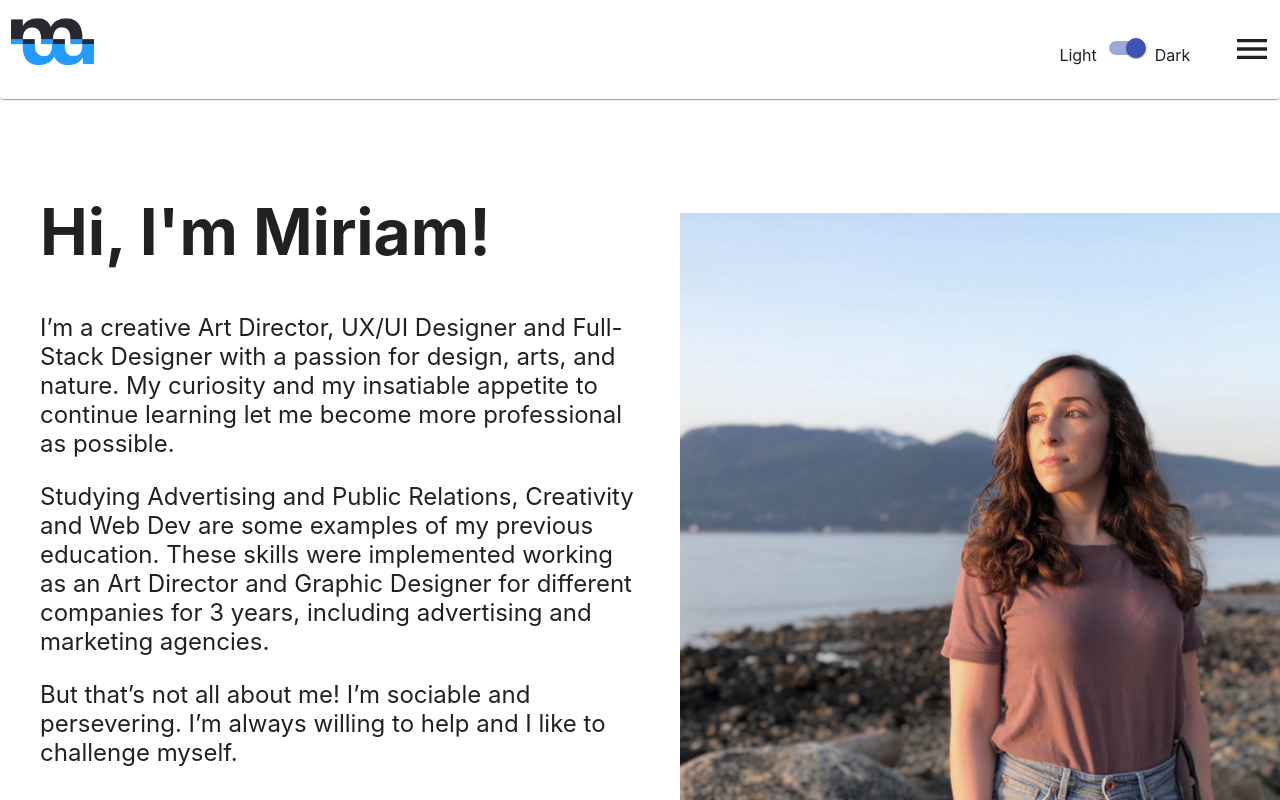
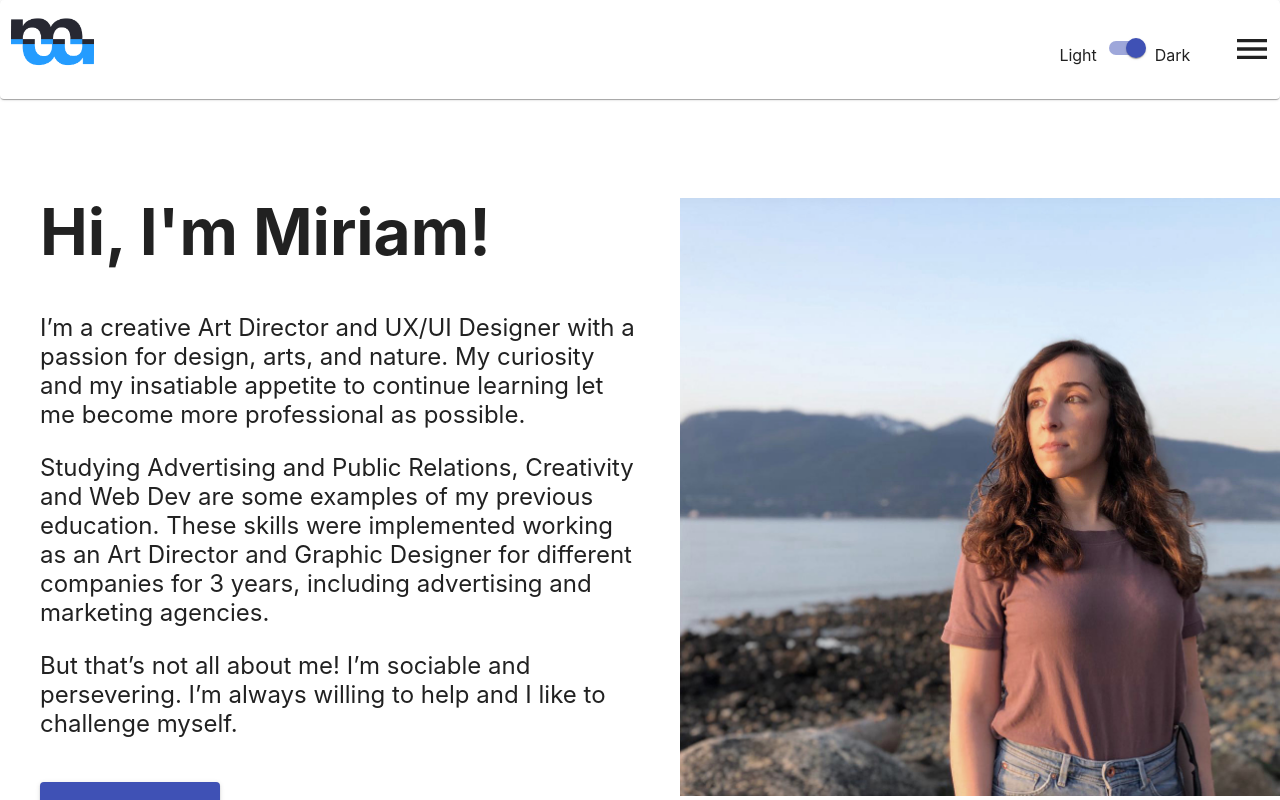
Before and after one commit to heymiriam/portfolio, a React (Create React App) app: page /about in a window 1280 px wide. Shown: the top 800 px of the page. Built offline with nearby package versions, Linux system fonts and the light colour scheme.

Commit message:
remove elements

```diff
--- a/src/components/work/work.component.jsx
+++ b/src/components/work/work.component.jsx
@@ -175,10 +175,10 @@ export default function Work() {
           scrollButtons="auto"
           aria-label="scrollable auto tabs example"
         >
-          <Tab label="Web Dev" {...a11yProps(0)} className={classes.tab}/>
+          {/*<Tab label="Web Dev" {...a11yProps(0)} className={classes.tab}/>
           <Tab label="UX/UI" {...a11yProps(1)} className={classes.tab} />
           <Tab label="Advertising" {...a11yProps(2)} className={classes.tab}/>
-          <Tab label="Graphic Design" {...a11yProps(3)} className={classes.tab} />
+  <Tab label="Graphic Design" {...a11yProps(3)} className={classes.tab} />*/}
 
         </Tabs>
       </Paper>
@@ -267,7 +267,7 @@ export default function Work() {
     </Card>
     </div>
       </TabPanel>
-      <TabPanel value={value} index={1}>
+      {/*<TabPanel value={value} index={1}>
         Item Two
       </TabPanel>
       <TabPanel value={value} index={2}>
@@ -284,7 +284,7 @@ export default function Work() {
       </TabPanel>
       <TabPanel value={value} index={6}>
         Item Seven
-      </TabPanel>
+  </TabPanel>*/}
     </Paper>
   );
 }
--- a/src/pages/about.jsx
+++ b/src/pages/about.jsx
@@ -19,8 +19,7 @@ function About() {
 
             <div className='textCont'>
                 <h1 className='aboutHeading'>Hi, I'm Miriam!</h1>
-                <p className='text'>I’m a creative Art Director, UX/UI Designer and
-                    Full-Stack Designer with a passion for design, arts,
+                <p className='text'>I’m a creative Art Director and UX/UI Designer with a passion for design, arts,
                     and nature. My curiosity and my insatiable appetite
                     to continue learning let me become more professional as
                     possible. </p>
--- a/src/pages/contact.jsx
+++ b/src/pages/contact.jsx
@@ -108,8 +108,7 @@ function Contact() {
                     rowsMax={40}
                     aria-label="maximum height"
                     placeholder="Maximum 4 rows"
-                    defaultValue="Lorem ipsum dolor sit amet, consectetur adipiscing elit, sed do eiusmod tempor incididunt
-                        ut labore et dolore magna aliqua."
+                    defaultValue="Write a message"
                     />
                     </Grid>
                 </Grid>
```
